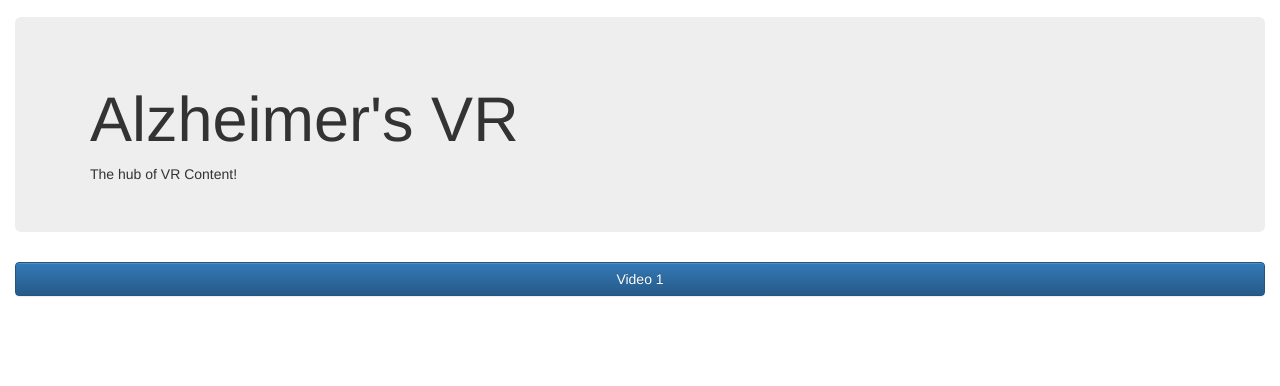
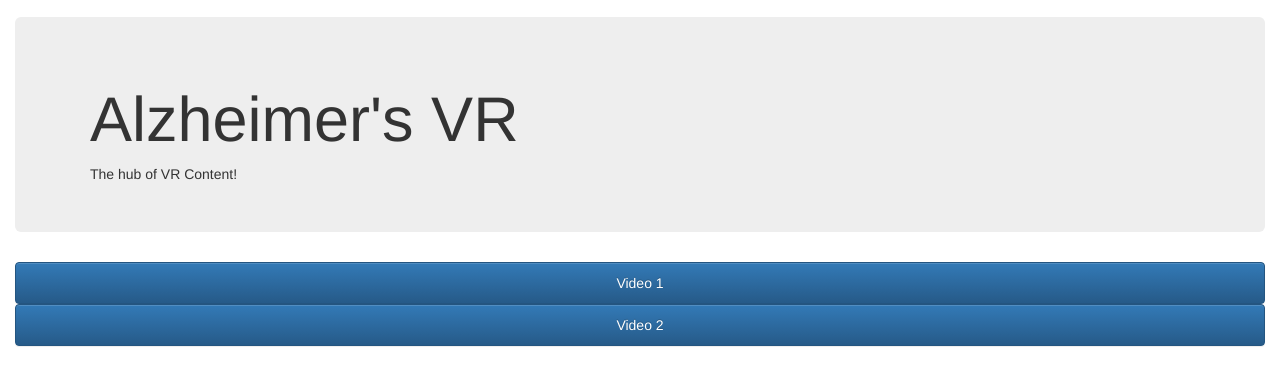
Before and after one commit to jagribble/AlzheimersVR, a PHP site: page /index.html in a window 1280 px wide. Shown: the part 55-441 px from the top of the page. Run offline with PHP 8.4, Linux system fonts and the light colour scheme; some libraries are stand-ins or nearby versions.

Commit message:
adding second VR

```diff
--- a/css/style.css
+++ b/css/style.css
@@ -1,4 +1,5 @@
 .btn-video{
 			max-height: 100%;
 			width: 100%;
+			padding: 10px;
 		}
--- a/index.html
+++ b/index.html
@@ -41,7 +41,9 @@
 			</div>
 		</div>
 		<button  data-toggle="modal" data-target="#videoModal1" class="btn btn-primary btn-video">Video 1</button>
-
+		<br/>
+		<button  data-toggle="modal" data-target="#videoModal2" class="btn btn-primary btn-video">Video 2</button>
+		<!--https://www.youtube.com/embed/5CQoP-G5fx8-->
 
 		<div class="modal fade" role="dialog" id="videoModal1">
 			<div class="modal-dialog">
@@ -50,6 +52,14 @@
 				</div>
 			</div>
 		</div>
+
+		<div class="modal fade" role="dialog" id="videoModal2">
+			<div class="modal-dialog">
+				<div class="modal-content">
+					<iframe width="100%" height="300px" allowfullscreen="" frameborder="0" src="https://www.youtube.com/embed/5CQoP-G5fx8?video=https://www.youtube.com/embed/5CQoP-G5fx8&amp;is_stereo=true"></iframe>
+				</div>
+			</div>
+		</div>
 	</div>
 </body>
 </html>
```
Also changed, not shown: img/pano.jpg (added).
